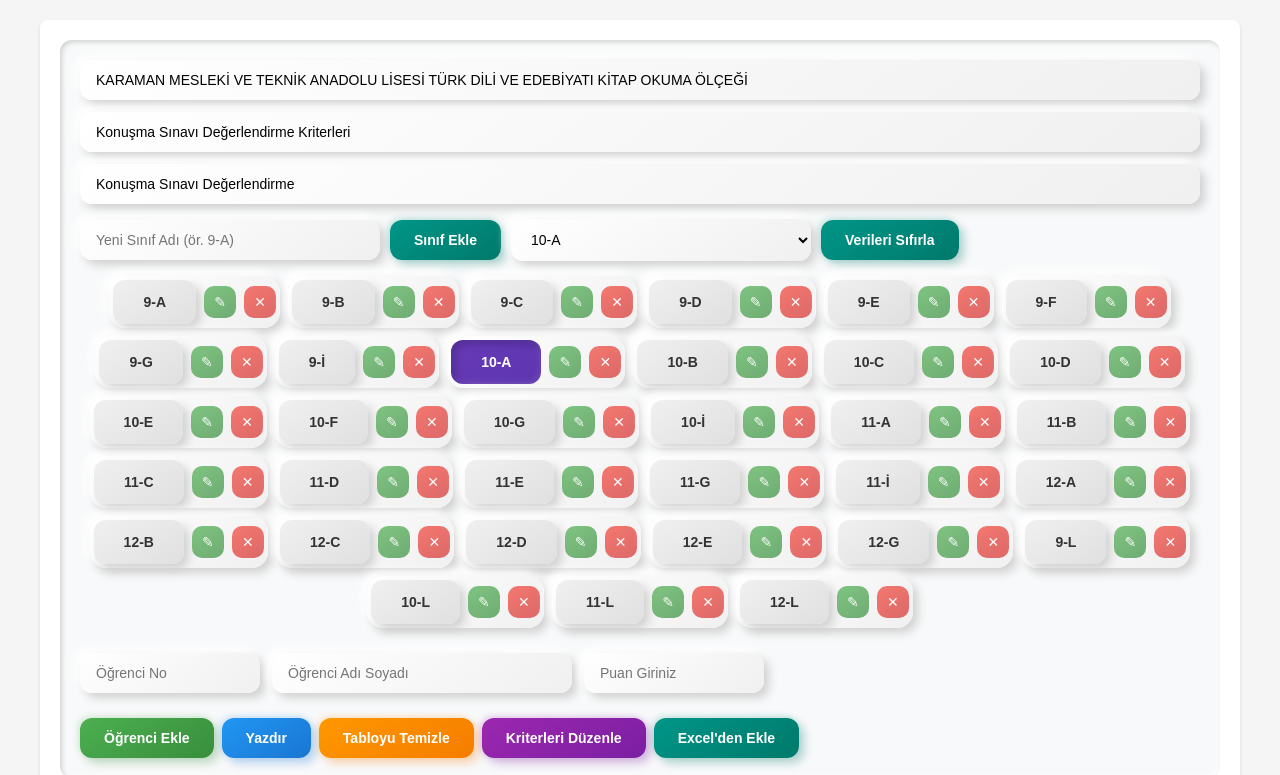
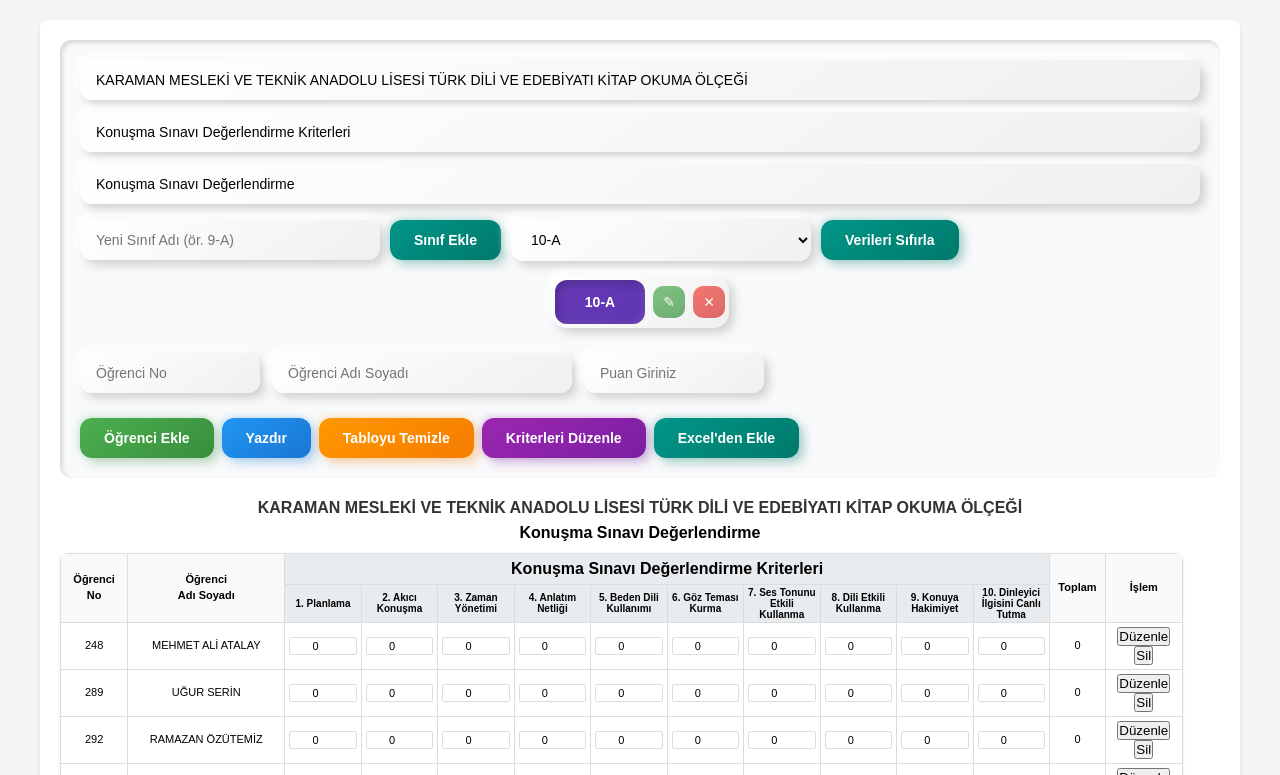
Before and after one commit to mesutpeker/performans3, a plain HTML site: page index.html in a window 1280 px wide. Both pictures are taken after a click on the button "10-A". Shown: the top 775 px of the page. Drawn offline with Linux system fonts and the light colour scheme.

Commit message:
Update index.html

```diff
--- a/index.html
+++ b/index.html
@@ -885,7 +885,7 @@
       if (!currentClass && sortedClasses.length > 0) {
         currentClass = sortedClasses[0];
         select.value = currentClass;
-        highlightTab(currentClass);
+        rebuildTabs();
         updateTable();
       }
     }
@@ -921,7 +921,6 @@
       }
       rebuildTabs();
       updateClassSelectMenu();
-      highlightTab(currentClass);
       updateTable();
       saveToLocalStorage();
     }
@@ -964,21 +963,22 @@
       closeEditClassPopup();
       rebuildTabs();
       updateClassSelectMenu();
-      highlightTab(currentClass);
       updateTable();
       saveToLocalStorage();
     }
     function rebuildTabs() {
       const tabsContainer = document.getElementById('tabsContainer');
       tabsContainer.innerHTML = '';
-      for(const cls of Object.keys(allStudents)) {
+
+      // Eğer bir sınıf seçilmişse, sadece o sınıfın butonunu göster
+      if (currentClass && allStudents[currentClass]) {
         const wrapper = document.createElement('div');
         wrapper.className = 'class-tab-wrapper';
 
         const btn = document.createElement('button');
-        btn.classList.add('tab-btn');
-        btn.textContent = cls;
-        btn.onclick = () => switchClass(cls);
+        btn.classList.add('tab-btn', 'active');
+        btn.textContent = currentClass;
+        btn.onclick = () => switchClass(currentClass);
 
         const editBtn = document.createElement('button');
         editBtn.className = 'class-edit-btn';
@@ -986,7 +986,7 @@
         editBtn.title = 'Sınıfı Düzenle';
         editBtn.onclick = (e) => {
           e.stopPropagation();
-          editClass(cls);
+          editClass(currentClass);
         };
 
         const delBtn = document.createElement('button');
@@ -995,7 +995,7 @@
         delBtn.title = 'Sınıfı Sil';
         delBtn.onclick = (e) => {
           e.stopPropagation();
-          deleteClass(cls);
+          deleteClass(currentClass);
         };
 
         wrapper.appendChild(btn);
@@ -1006,17 +1006,9 @@
     }
     function switchClass(cls) {
       currentClass = cls;
-      highlightTab(cls);
+      rebuildTabs();
       updateTable();
       document.getElementById("classSelect").value = cls;
-    }
-    function highlightTab(cls) {
-      document.querySelectorAll(".tab-btn").forEach(btn => {
-        btn.classList.remove("active");
-        if (btn.textContent === cls) {
-          btn.classList.add("active");
-        }
-      });
     }
 
     /* ========== Öğrenci Ekle ========== */
```
